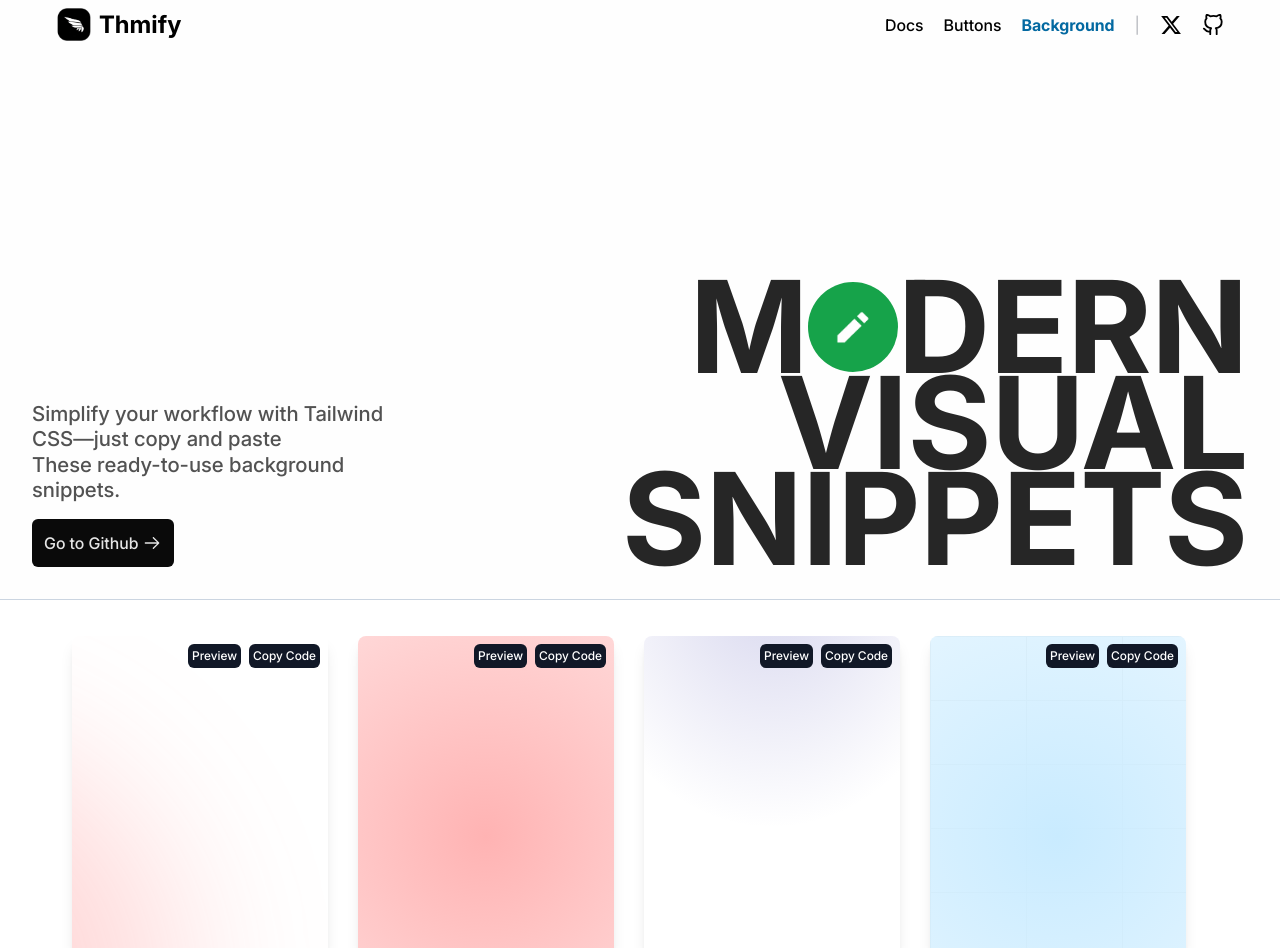
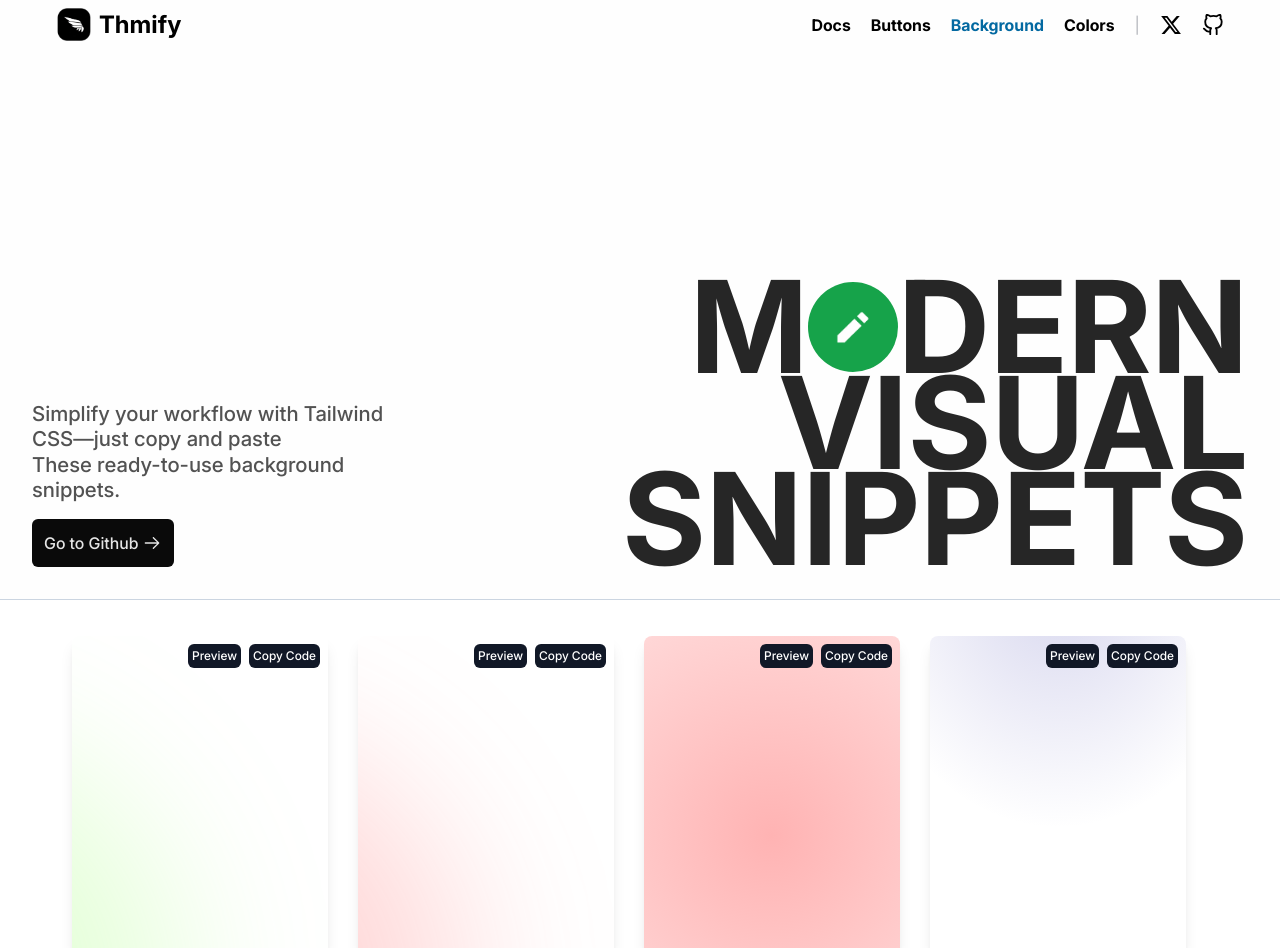
Before and after one commit to xshshahab/unlokthmify, a React (Vite) app: page /pages/background in a window 1280 px wide. Shown: the top 948 px of the page. Built offline with nearby package versions, Linux system fonts and the light colour scheme.

Commit message:
i just create a new background

```diff
--- /dev/null
+++ b/src/components/Backgrounds/Bg/NewBg01/NewBg01.jsx
@@ -0,0 +1,57 @@
+import React, { useState } from "react";
+import toast from "react-hot-toast";
+import NewBg01Prev from "./NewBg01Prev";
+
+const NewBg01 = () => {
+  const [isPreviewOpen, setIsPreviewOpen] = useState(false);
+
+  const openPreview = () => {
+    setIsPreviewOpen(true);
+  };
+
+  const closePreview = () => {
+    setIsPreviewOpen(false);
+  };
+
+  const copyCode = () => {
+    const codeToCopy = `<div className="absolute top-0 w-full h-full bg-white -z-10">
+  <div className="absolute bottom-auto left-auto right-0 top-0 h-[500px] w-[500px] -translate-x-[30%] translate-y-[20%] rounded-full bg-[rgba(150,255,100,0.5)] opacity-50 blur-[80px]"></div>
+</div>
+`;
+    navigator.clipboard.writeText(codeToCopy).then(() => {
+      toast.success("👏 Copied to clipboard!");
+    });
+  };
+
+  return (
+    <div className="relative w-64 overflow-hidden rounded-lg shadow-lg h-80 group">
+     <div className="absolute top-0 w-full h-full bg-white -z-10">
+  <div className="absolute bottom-auto left-auto right-0 top-0 h-[500px] w-[500px] -translate-x-[30%] translate-y-[20%] rounded-full bg-[rgba(150,255,100,0.5)] opacity-50 blur-[80px]"></div>
+</div>
+
+
+
+      <div className="absolute z-10 flex space-x-2 top-2 right-2">
+        <div
+          className="p-1 text-xs text-white bg-gray-900 rounded-md cursor-pointer"
+          onClick={openPreview}
+        >
+          Preview
+        </div>
+        <div
+          className="p-1 text-xs text-white bg-gray-900 rounded-md cursor-pointer"
+          onClick={copyCode}
+        >
+          Copy Code
+        </div>
+      </div>
+
+      <h2 className="absolute z-10 text-sm font-bold text-transparent bottom-2 left-2 group-hover:text-slate-500">
+        Unlok Thmify
+      </h2>
+      {isPreviewOpen && <NewBg01Prev onClose={closePreview} />}
+    </div>
+  );
+};
+
+export default NewBg01;
--- /dev/null
+++ b/src/components/Backgrounds/Bg/NewBg01/NewBg01Prev.jsx
@@ -0,0 +1,33 @@
+import React from "react";
+import { FaTimes } from "react-icons/fa";
+import NewBg01 from "./NewBg01";
+
+const NewBg01Prev = ({ onClose }) => {
+  return (
+    <div className="fixed inset-0 z-50 flex items-center justify-center transition-opacity duration-300 bg-gray-950 bg-opacity-90">
+      <div className="relative w-[80%] h-[90vh] p-6 bg-slate-700 rounded-lg shadow-lg">
+        <button
+          className="absolute text-gray-400 transition-colors duration-300 top-2 right-2 hover:text-gray-200"
+          onClick={onClose}
+        >
+          <FaTimes size={20} />
+        </button>
+
+        <div className="relative z-[99] w-full h-full bg-slate-900 rounded-lg overflow-hidden">
+            {/* iske neeche rakhna */}
+        <div className="absolute top-0 w-full h-full bg-white -z-10">
+  <div className="absolute bottom-auto left-auto right-0 top-0 h-[500px] w-[500px] -translate-x-[30%] translate-y-[20%] rounded-full bg-[rgba(150,255,100,0.5)] opacity-50 blur-[80px]"></div>
+</div>
+
+
+
+          <div className="relative z-[2] flex items-center justify-center w-full h-full p-4">
+            <p className="text-sm text-slate-400">Preview Content</p>
+          </div>
+        </div>
+      </div>
+    </div>
+  );
+};
+
+export default NewBg01Prev;
--- /dev/null
+++ b/src/components/Colors/Colors.jsx
@@ -0,0 +1,12 @@
+import React from "react"
+
+const Colors = () => {
+    return (
+        <div className="w-full mt-14 min-h-screen">
+            Colors
+            <input type="color" name="" id="" />
+        </div>
+    );
+}
+
+export default Colors;
--- a/src/components/Header/DesktopNav.jsx
+++ b/src/components/Header/DesktopNav.jsx
@@ -9,7 +9,7 @@ const DesktopNav = () => {
         to="/pages/docs"
         className={({ isActive }) =>
           `cursor-pointer ${
-            isActive ? "text-sky-700 font-bold" : "hover:text-sky-700"
+            isActive ? "text-sky-700 font-bold" : "hover:text-sky-700 font-semibold"
           }`
         }
       >
@@ -20,7 +20,7 @@ const DesktopNav = () => {
         to="/pages/buttons"
         className={({ isActive }) =>
           `cursor-pointer ${
-            isActive ? "text-sky-700 font-bold" : "hover:text-sky-700"
+            isActive ? "text-sky-700 font-bold" : "hover:text-sky-700 font-semibold"
           }`
         }
       >
@@ -30,11 +30,21 @@ const DesktopNav = () => {
         to="/pages/background"
         className={({ isActive }) =>
           `cursor-pointer ${
-            isActive ? "text-sky-700 font-bold" : "hover:text-sky-700"
+            isActive ? "text-sky-700 font-bold" : "hover:text-sky-700 font-semibold"
           }`
         }
       >
         Background
+      </NavLink>
+      <NavLink
+        to="/pages/colors"
+        className={({ isActive }) =>
+          `cursor-pointer ${
+            isActive ? "text-sky-700 font-bold" : "hover:text-sky-700 font-semibold"
+          }`
+        }
+      >
+        Colors
       </NavLink>
       <div className="opacity-25 text-slate-900">|</div>
       <SocialLinks />
--- a/src/components/Header/MobileMenu.jsx
+++ b/src/components/Header/MobileMenu.jsx
@@ -72,6 +72,17 @@ const MobileMenu = ({
           >
             Background
           </NavLink>
+          <NavLink
+            to="/pages/colors"
+            className={({ isActive }) =>
+              `block mb-4 cursor-pointer ${
+                isActive ? "text-sky-700 font-bold" : "hover:underline"
+              }`
+            }
+            onClick={closeMobileMenu}
+          >
+            Colors
+          </NavLink>
         </nav>
         <div className="flex items-center gap-3 p-2 mt-auto">
           <SocialLinks />
--- a/src/data/cardsData.js
+++ b/src/data/cardsData.js
@@ -15,8 +15,10 @@ import Card14 from "../components/Backgrounds/Bg/Card14/Card14";
 import Card15 from "../components/Backgrounds/Bg/Card15/Card15";
 import Bg01 from "../components/Backgrounds/Bg/Bg01/Bg01";
 import Bg02 from "../components/Backgrounds/Bg/Bg02/Bg02";
+import NewBg01 from "../components/Backgrounds/Bg/NewBg01/NewBg01";
 
 const cards = [
+  NewBg01,
   Bg01,
   Bg02,
   Card1,
--- a/src/main.jsx
+++ b/src/main.jsx
@@ -10,6 +10,7 @@ import Backgrounds from "./components/Backgrounds/Backgrounds.jsx";
 import Buttons from "./components/Buttons/Buttons.jsx";
 import GettingStarted from "./components/Docs/components/GettingStarted.jsx";
 import "./index.css";
+import Colors from "./components/Colors/Colors.jsx";
 
 const router = createBrowserRouter([
   {
@@ -40,6 +41,10 @@ const router = createBrowserRouter([
         path: "/pages/background",
         element: <Backgrounds />,
       },
+      {
+        path: "/pages/colors",
+        element: <Colors />,
+      },
 
       {
         path: "*",
```
Also changed, not shown: 1 other file (tests, documents, lock files or other folders).
